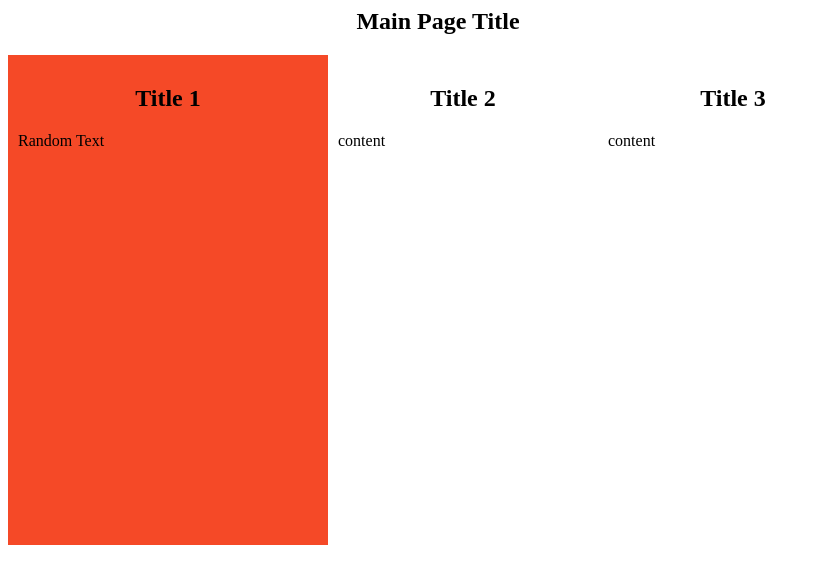
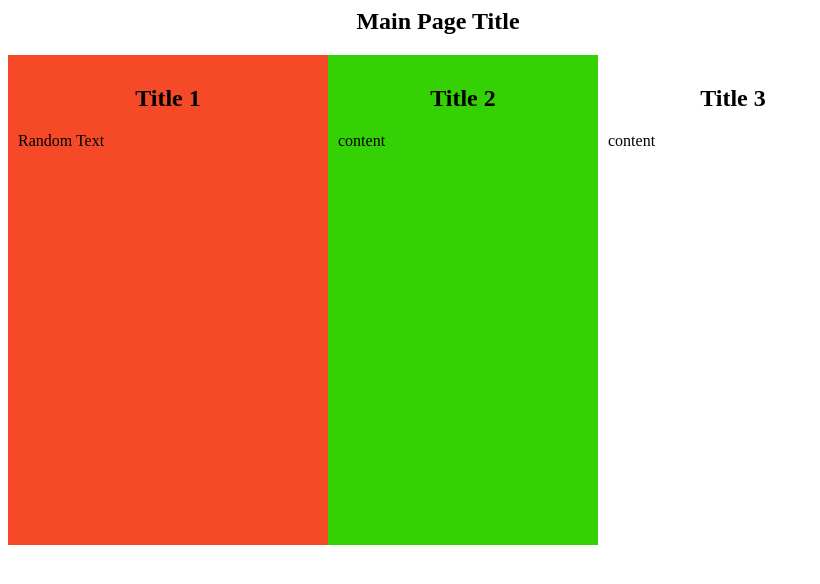
Before and after one commit to junaydi124/junaydi124.github.io, a plain HTML site: page index.html in a window 1280 px wide. Shown: the whole page, without its empty margins (0-820 px from the left). Drawn offline with Linux system fonts and the light colour scheme.

Commit message:
Update index.html

```diff
--- a/index.html
+++ b/index.html
@@ -16,7 +16,7 @@
  background-color: #F54927;
  }
  #block2 {
- background-color: #place colour here;
+ background-color: #34D104;
  width: 250px;
  }
  #block3 {
```
